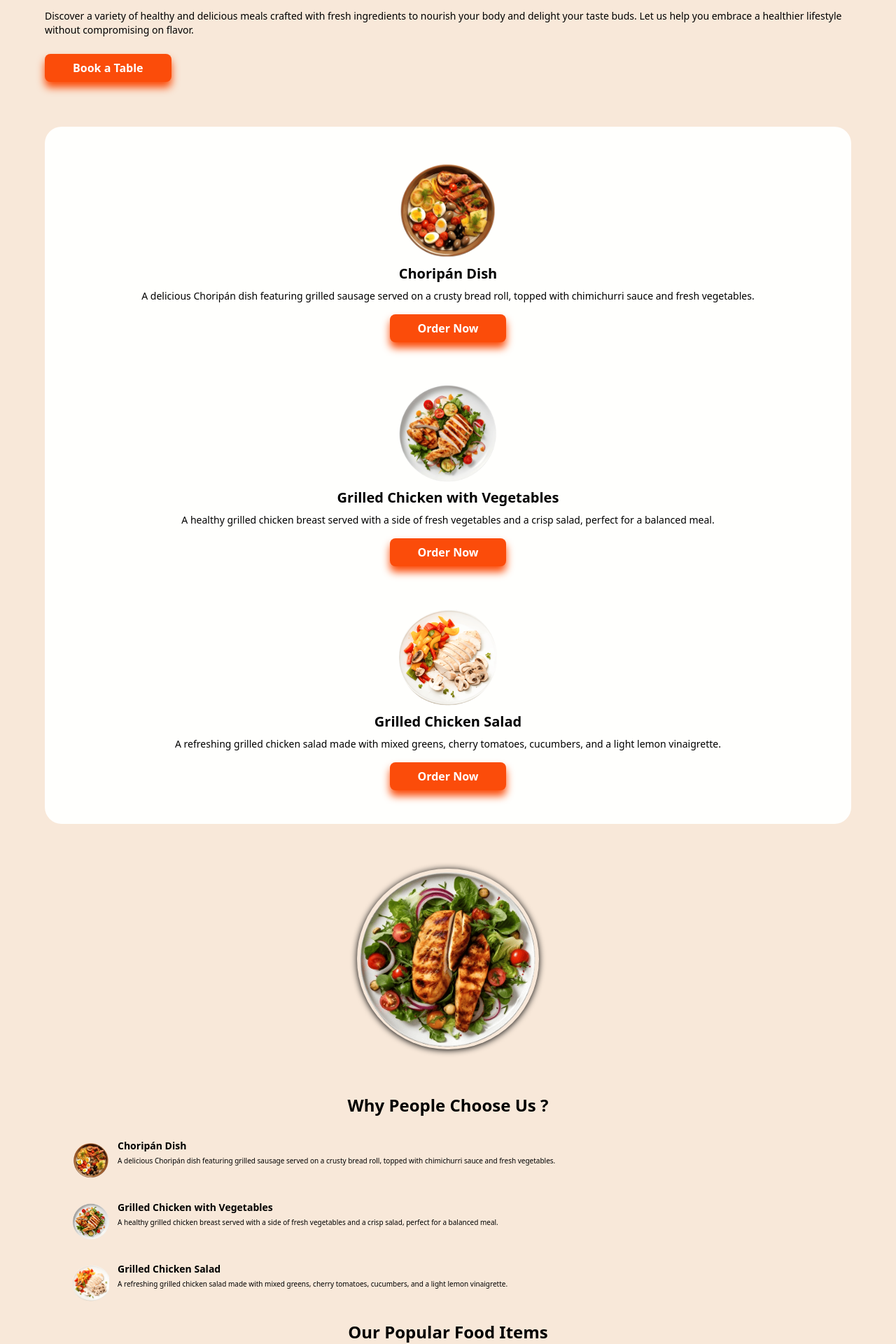
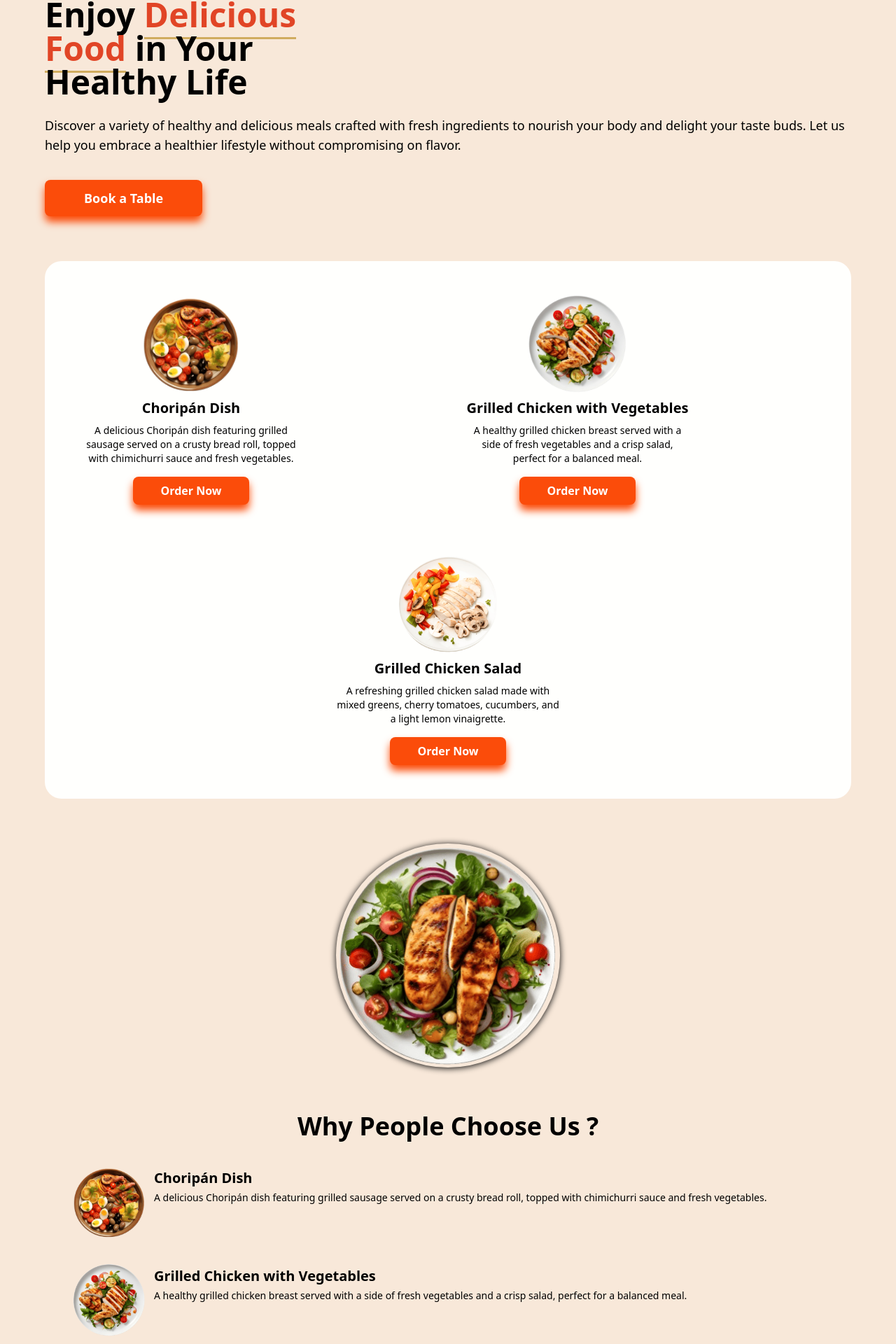
Before and after one commit to Ziko909/Restaurant-App, a Next.js app: page / in a window 1280 px wide. Shown: the part 434-2354 px from the top of the page at 70% size. Built offline with nearby package versions, Linux system fonts and the light colour scheme.

Commit message:
feat : adjust tablet design.

```diff
--- a/src/app/components/Header.tsx
+++ b/src/app/components/Header.tsx
@@ -9,11 +9,11 @@ const Header = () => {
             <div className=' w-[90%] flex justify-between items-center mx-auto'>
                 <div className="text-md text-[#070000] -mt-[8px] flex items-center">
                     <Image className="" src="/pizza-icon.png" alt="Description of image" width={58} height={58} />
-                    <h1 className=''>Restaurant</h1>
+                    <h1 className='md:text-xl'>Restaurant</h1>
                 </div>
                 <Menubar/>
             </div>
-            <div className='h-[2px] bg-[#EED5B7]'></div>
+            <div className='h-[2px] md:h-[5px] bg-[#EED5B7]'></div>
         </header>
     )
 }
--- a/src/app/components/Home/HomeItems.tsx
+++ b/src/app/components/Home/HomeItems.tsx
@@ -24,10 +24,18 @@ const HomeItems: React.FC = () => {
     ];
 
     return (
-        <div className='mt-16 w-[90%] bg-[#FFFFFD] rounded-3xl flex flex-col p-6 mx-auto space-y-3 mb-6'>
-            {dummyFoods.map((food: any) => (
+        <div className='mt-16 w-[90%] bg-[#FFFFFD] rounded-3xl flex flex-col items-center p-6 mx-auto space-y-3 mb-6 md:grid md:grid-cols-2 md:gap-y-3'>
+            {dummyFoods.map((food: any, index: number) => {
+            const isLast = index === dummyFoods.length - 1;
+            const isOdd = dummyFoods.length % 2 !== 0;
+            const shouldCenter = isOdd && isLast;
+
+            return (
+                <div
+                key={food.id}
+                className={shouldCenter ? 'md:col-span-2 md:justify-self-center' : ''}
+                >
                 <ItemCard
-            key={food.id}
                     imageUrl={food.imagePath}
                     titleImage={food.title}
                     width={320}
@@ -35,8 +43,12 @@ const HomeItems: React.FC = () => {
                     title={food.title}
                     description={food.description}
                     buttonTitle="Order Now"
+                    containerStyles='max-w-[370px] '
                 />
-            ))}
+    </div>
+  );
+})}
+
         </div>
     );
 };
--- a/src/app/components/Home/LovedFoodCards.tsx
+++ b/src/app/components/Home/LovedFoodCards.tsx
@@ -10,13 +10,13 @@ const LovedFoodsCards: React.FC<ItemCardProps> = (props) => {
             <Image
                 src={props.imageUrl}
                 alt={props.titleImage}
-                width={56}
-                height={56}
-                className="  flex mt-1 justify-center w-13 h-13 object-cover "
+                width={260}
+                height={260}
+                className=" md:w-26 md:h-26 flex mt-1 justify-center w-13 h-13 object-cover "
             />
-            <div className='  flex  flex-col  py-2 space-y-1 text-left'>
-                <h1 className="text-sm -mt-2 font-bold text-black">{props.title}</h1>
-                <p className=" text-[10px] text-black">{props.description}</p>
+            <div className='  mt-2 flex  flex-col  py-2 space-y-1 text-left'>
+                <h1 className="text-sm -mt-2 font-bold text-black md:text-xl">{props.title}</h1>
+                <p className=" md:text-sm text-[10px] text-black">{props.description}</p>
             </div>
         </div>
     );
--- a/src/app/components/Home/Main.tsx
+++ b/src/app/components/Home/Main.tsx
@@ -2,7 +2,6 @@ import Image from 'next/image';
 import React from 'react';
 import HomeItems from './HomeItems';
 import LovedFoods from './LovedFoods';
-import LovedFoodsCards from './LovedFoodCards';
 import PopularFoods from './PopularFoods';
 import Reviews from './Reviews';
 import Footer from './Footer';
@@ -16,15 +15,15 @@ const Main: React.FC = () => {
                     alt="Delicious plat"
                     width={260}
                     height={260}
-                    className="mx-auto rounded-full shadow-[0_1px_10px_rgba(0,0,0,1)]"
+                    className="mx-auto md:w-[320px]  md:h-[320px] rounded-full shadow-[0_1px_10px_rgba(0,0,0,1)]"
                     />
-                    <h1 className="text-4xl font-bold  text-black">
+                    <h1 className="text-4xl font-bold md:text-5xl text-black">
                         Enjoy <span className='border-b-3 border-[#D0AC5F] text-[#E14526]'>Delicious <br/> Food</span> in Your <br/> Healthy Life
                     </h1>
-                    <p className="text-left  text-sm text-black">
+                    <p className="text-left  text-sm md:text-lg text-black">
                         Discover a variety of healthy and delicious meals crafted with fresh ingredients to nourish your body and delight your taste buds. Let us help you embrace a healthier lifestyle without compromising on flavor.
                     </p>
-                    <button className='bg-[#FB4C0A] py-2 px-10 rounded-lg text-white font-bold shadow-[0_8px_12px_#FB4C0A] transition-transform hover:scale-110 '>
+                    <button className='md:py-3 md:px-14 text-lg bg-[#FB4C0A] py-2 px-10 rounded-lg text-white font-bold shadow-[0_8px_12px_#FB4C0A] transition-transform hover:scale-110 md:mt-3'>
                         Book a Table
                     </button>
             </section>
@@ -37,18 +36,18 @@ const Main: React.FC = () => {
                     alt="Delicious plat"
                     width={260}
                     height={260}
-                    className="mx-auto mb-16 mt-16 rounded-full shadow-[0_1px_10px_rgba(0,0,0,1)]"
+                    className="mx-auto md:w-[320px]  md:h-[320px] mb-16 mt-16 rounded-full shadow-[0_1px_10px_rgba(0,0,0,1)]"
                     />
                 <section>
-                    <h1 className=' mb-3 text-center text-2xl font-bold'>Why People Choose Us ?</h1>
+                    <h1 className=' mb-3 text-center text-2xl md:text-4xl font-bold'>Why People Choose Us ?</h1>
                     <LovedFoods>
 
                     </LovedFoods>
                 </section>
                 <section>
-                    <h1 className=' mb-3 text-center text-2xl font-bold'>Our Popular Food Items</h1>
+                    <h1 className=' mb-3 text-center text-2xl font-bold md:text-4xl'>Our Popular Food Items</h1>
                     <div className='w-[85%] mx-auto mb-8'>
-                         <p className="text-center text-[12px] text-black">
+                         <p className="text-center text-[12px] text-black md:text-[16px]">
                             Explore our most loved dishes that have won the hearts of food enthusiasts. From savory appetizers to delightful desserts, each item is crafted with care and packed with flavors that will leave you craving for more.
                         </p>
                     </div>
@@ -59,7 +58,7 @@ const Main: React.FC = () => {
                     alt="Chef Image"
                     width={310}
                     height={310}
-                    className="mx-auto  mb-16 mt-16"
+                    className="mx-auto md:w-[380px]  md:h-[380px] mb-16 mt-16 md:mt-20"
                     />
                  <Reviews></Reviews>
                  <Footer></Footer>
--- a/src/app/components/Home/ReviewStatisticsCards.tsx
+++ b/src/app/components/Home/ReviewStatisticsCards.tsx
@@ -5,9 +5,9 @@ import ReviewStatisticsCard from './ReviewStatisticsCard';
 const ReviewStatisticsCards: React.FC = () => {
     return (
         <div className="flex  flex-col gap-y-4 mb-7">
-            <ReviewStatisticsCard title="4.8" subtitle="Average Feedback" titleStyle='text-xl font-bold text-[#2563EB]' subtitleStyle='text-black text-[15px]'/>
-            <ReviewStatisticsCard title="120+" subtitle="Dishes Served Daily" titleStyle='text-xl font-bold text-[#16A34A]' subtitleStyle='text-black text-[15px]' />
-            <ReviewStatisticsCard title="95%" subtitle="Customer Satisfaction" titleStyle='text-xl font-bold text-[#9333EA]' subtitleStyle='text-black text-[15px]' />
+            <ReviewStatisticsCard title="4.8" subtitle="Average Feedback" titleStyle='text-xl font-bold text-[#2563EB] md:text-2xl ' subtitleStyle='text-black text-[15px] md:text-[17px]'/>
+            <ReviewStatisticsCard title="120+" subtitle="Dishes Served Daily" titleStyle='text-xl font-bold text-[#16A34A] md:text-2xl ' subtitleStyle='text-black text-[15px] md:text-[17px]' />
+            <ReviewStatisticsCard title="95%" subtitle="Customer Satisfaction" titleStyle='text-xl font-bold text-[#9333EA] md:text-2xl' subtitleStyle='text-black text-[15px] md:text-[17px]' />
         </div>
     );
 };
--- a/src/app/components/Home/Reviews.tsx
+++ b/src/app/components/Home/Reviews.tsx
@@ -6,10 +6,10 @@ const Reviews: React.FC = () => {
     return (
         <>
             <article className='w-[95%] mx-auto mb-8'>
-                <h1 className="text-2xl text-center font-bold text-black mb-3">
+                <h1 className="text-2xl md:text-4xl text-center font-bold text-black mb-3">
                     Customer <span className="text-[#E14526]">Feedback</span>
                 </h1>
-                <p className="text-center text-sm text-black mb-7">
+                <p className="text-center md:text-md text-sm md:text-[16px] text-black mb-7">
                     See what our customers are saying about their dining experience with us.
                 </p>
                 <ReviewStatisticsCards />
--- a/src/app/components/common/StartsComponent.tsx
+++ b/src/app/components/common/StartsComponent.tsx
@@ -10,15 +10,15 @@ export const renderStars = (rate: number) => {
     const stars = [];
 
     for (let i = 0; i < fullStars; i++) {
-        stars.push(<Star key={`full-${i}`} size={14} className="text-yellow-400 fill-yellow-400" />);
+        stars.push(<Star key={`full-${i}`} size={14} className="text-yellow-400 fill-yellow-400 md:w-4 md:h-4" />);
     }
 
     if (hasHalfStar) {
-        stars.push(<StarHalf key="half" size={14} className="text-yellow-400 fill-yellow-400" />);
+        stars.push(<StarHalf key="half" size={14} className="text-yellow-400 fill-yellow-400 d:w-4 md:h-4" />);
     }
 
     for (let i = 0; i < emptyStars; i++) {
-        stars.push(<StarOff key={`empty-${i}`} size={14} className="text-yellow-400" />);
+        stars.push(<StarOff key={`empty-${i}`} size={14} className="text-yellow-400 d:w-4 md:h-4" />);
     }
 
     return <div className="flex gap-x-1">{stars}</div>;
```
Also changed, not shown: src/app/components/Home/FeedbackCard.tsx (+7 -7 lines), src/app/components/Home/Footer.tsx (+13 -11 lines), src/app/components/Home/PopularFoods.tsx (+11 -2 lines), src/app/components/common/Menubar.tsx (+5 -5 lines). Lines whose indentation alone changed are shown as unchanged.
